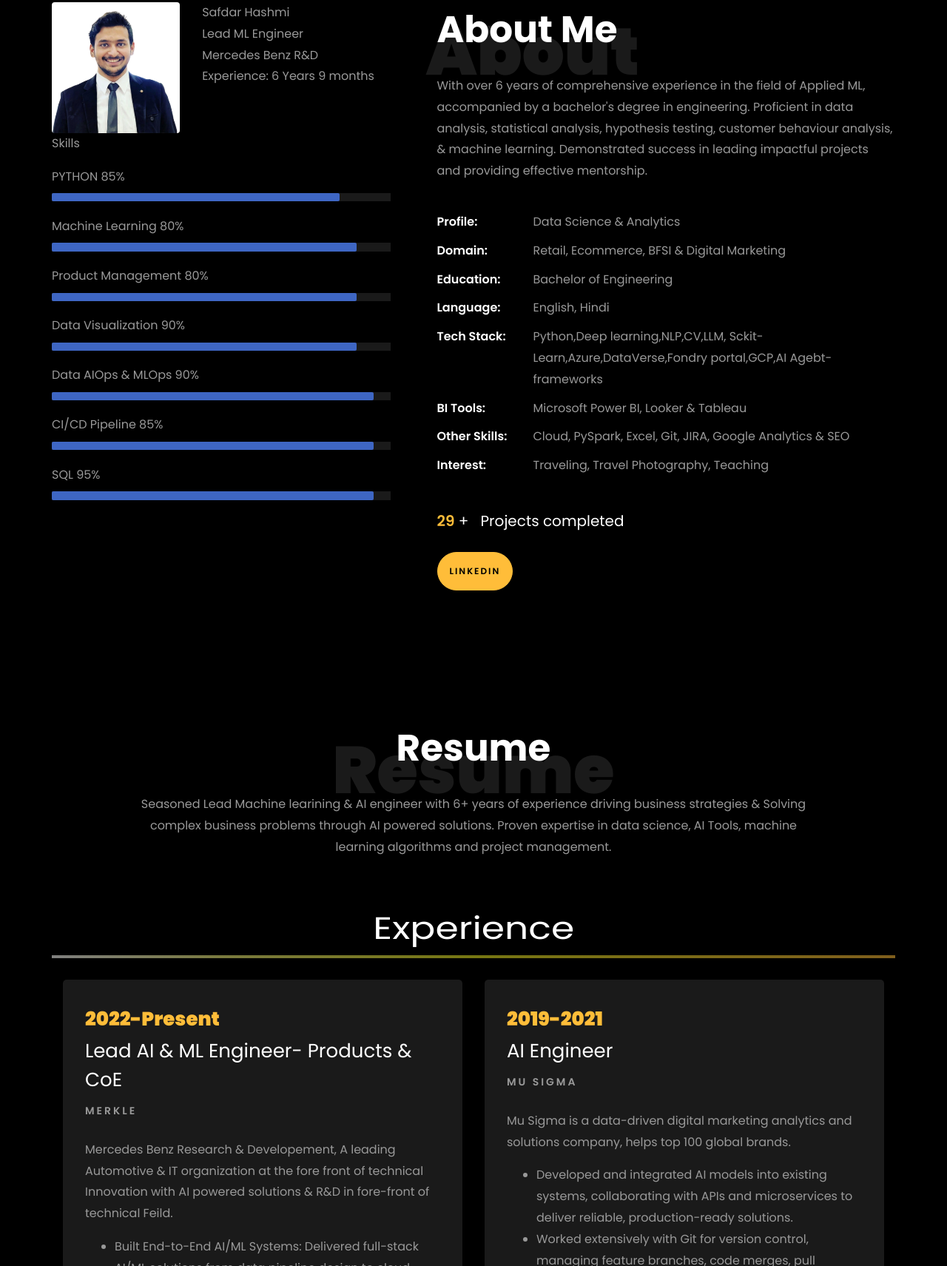
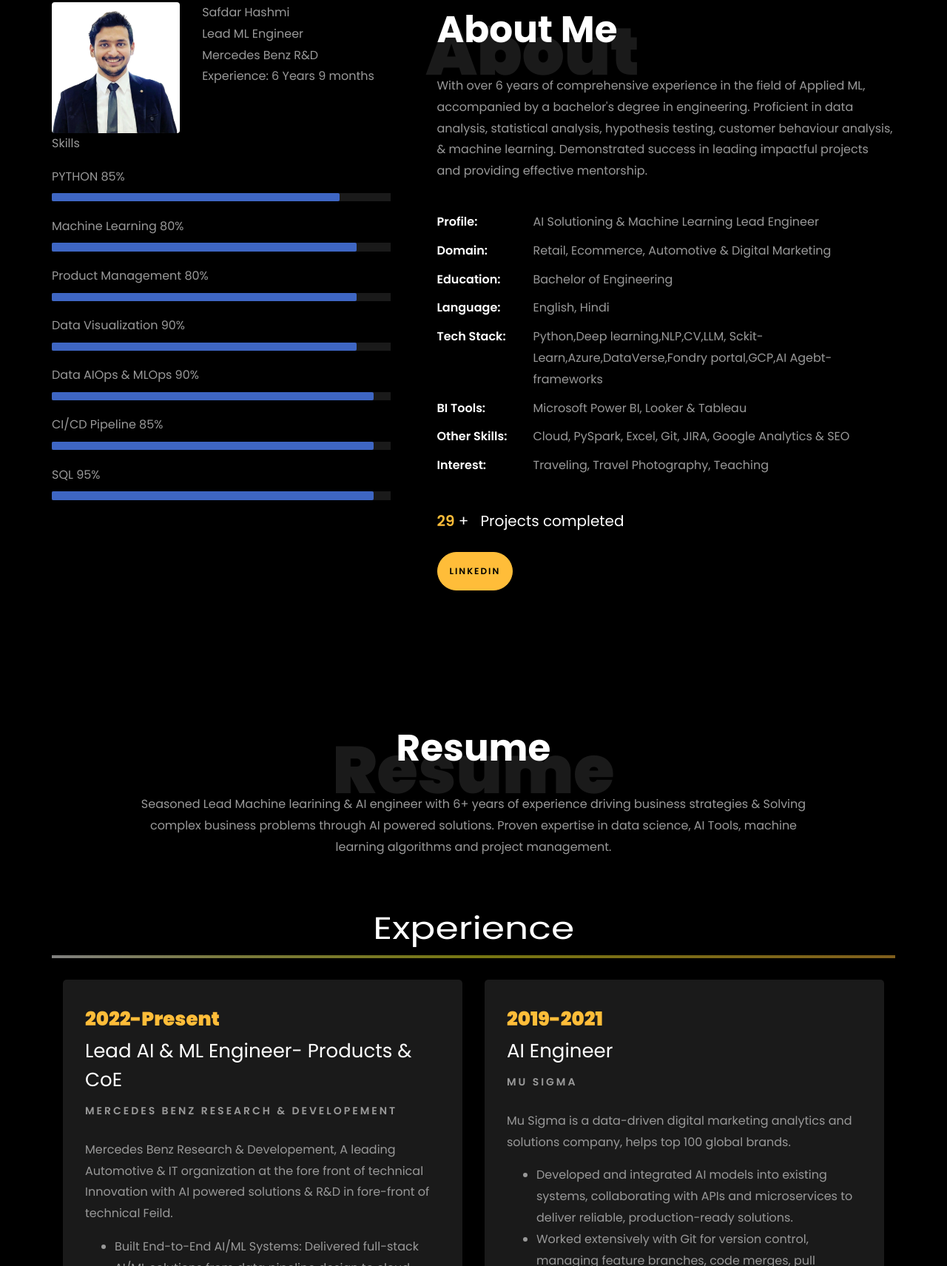
Before and after one commit to hashsafdar002/hashsafdar002.github.io, a plain HTML site: page index.html in a window 1280 px wide. Shown: the part 859-2570 px from the top of the page at 74% size. Drawn offline with Linux system fonts and the light colour scheme; files whose address does not match are found by name.

Commit message:
Update index.html

```diff
--- a/index.html
+++ b/index.html
@@ -308,8 +308,8 @@
 									Proficient in data analysis, statistical analysis, hypothesis testing, customer behaviour analysis, &amp; machine learning.
 									Demonstrated success in leading impactful projects and providing effective mentorship.</p>
 								<ul class="about-info mt-4 px-md-0 px-2">
-									<li class="d-flex"><span>Profile:</span> <span>Data Science &amp; Analytics</span></li>
-									<li class="d-flex"><span>Domain:</span> <span>Retail, Ecommerce, BFSI &amp; Digital Marketing</span></li>
+									<li class="d-flex"><span>Profile:</span> <span>AI Solutioning &amp; Machine Learning Lead Engineer</span></li>
+									<li class="d-flex"><span>Domain:</span> <span>Retail, Ecommerce, Automotive &amp; Digital Marketing</span></li>
 									<li class="d-flex"><span>Education:</span> <span>Bachelor of Engineering</span></li>
 									<li class="d-flex"><span>Language:</span> <span>English, Hindi</span></li>
 									<li class="d-flex"><span>Tech Stack:</span> <span>Python,Deep learning,NLP,CV,LLM, Sckit-Learn,Azure,DataVerse,Fondry portal,GCP,AI Agebt-frameworks</span></li>
@@ -328,7 +328,7 @@
 									<span class="number" data-number="30">0</span> <span>+</span>
 									<span>&nbsp; Projects completed</span>
 								</p>
-								<p><a href="https://www.linkedin.com/in/rishabhnmishra/" class="btn btn-primary py-3 px-3">LinkedIn</a></p>
+								<p><a href="#/" class="btn btn-primary py-3 px-3">LinkedIn</a></p>
 							</div>
 						</div>
 					</div>
@@ -361,7 +361,7 @@
 					<div class="resume-wrap ftco-animate">
 						<span class="date">2022-Present</span>
 						<h2>Lead AI & ML Engineer- Products & CoE</h2>
-						<span class="position">Merkle</span>
+						<span class="position">Mercedes Benz Research & Developement</span>
 						<p class="mt-4">Mercedes Benz Research & Developement, A leading Automotive & IT organization at the fore front of technical Innovation with AI powered solutions & R&D in fore-front of technical Feild.
 							<ul>
 								<li>Built End-to-End AI/ML Systems: Delivered full-stack AI/ML solutions from data pipeline design to cloud-based model deployment (AWS, Azure), ensuring scalability and performance.</li>
```
